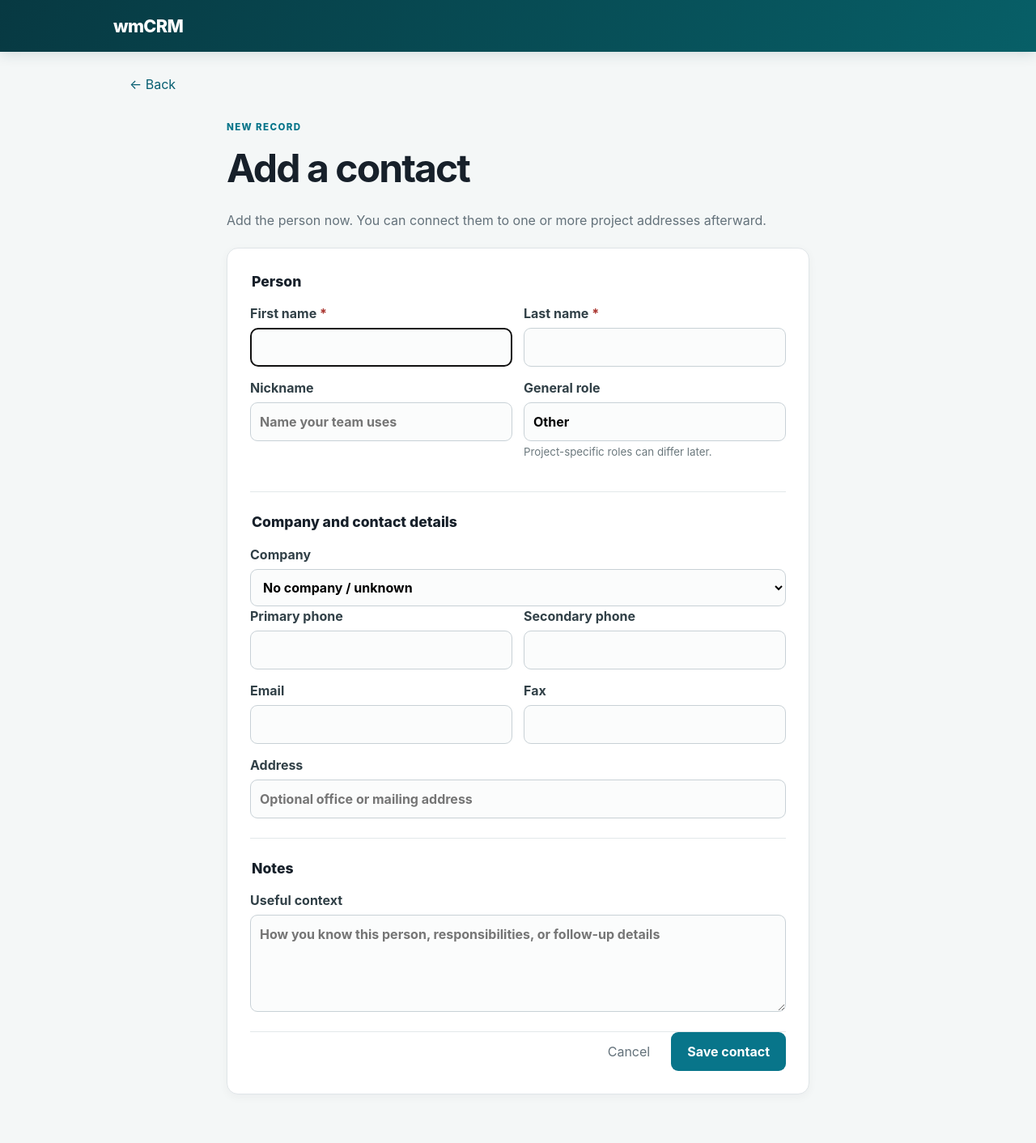
After one commit to zhbitjean/wmCRM, a FastAPI app: template app/templates/contact_form.html in a window 1280 px wide. The commit adds this page. Shown: the whole page at 81% size. Run offline with FastAPI, Linux system fonts and the light colour scheme; the template is opened without the code that fills it, so the values that code supplies are empty.

Commit message:
Add direct contact creation flow

```diff
--- a/app/main.py
+++ b/app/main.py
@@ -49,6 +49,14 @@ def company_detail(company_id:int,request:Request,db:Session=Depends(get_db),use
     c=db.execute(select(ClientCompany).where(ClientCompany.id==company_id).options(joinedload(ClientCompany.contacts),joinedload(ClientCompany.projects).joinedload(Project.property))).unique().scalar_one_or_none()
     if not c: raise HTTPException(404)
     return templates.TemplateResponse(request,"company.html",{"c":c,"user":user})
+@app.get("/contacts/new",response_class=HTMLResponse)
+def new_contact_page(request:Request,db:Session=Depends(get_db),user:User=Depends(office_user)):
+    companies=db.scalars(select(ClientCompany).order_by(ClientCompany.company_name)).all()
+    return templates.TemplateResponse(request,"contact_form.html",{"companies":companies,"user":user})
+@app.post("/contacts/new")
+def create_contact_direct(first_name:str=Form(),last_name:str=Form(),nickname:str|None=Form(None),role:str=Form("Other"),phone:str|None=Form(None),alternate_phone:str|None=Form(None),fax:str|None=Form(None),email:str|None=Form(None),address:str|None=Form(None),company_id:int|None=Form(None),notes:str|None=Form(None),db:Session=Depends(get_db),user:User=Depends(office_user)):
+    contact=Contact(first_name=first_name.strip(),last_name=last_name.strip(),display_name=f"{first_name.strip()} {last_name.strip()}".strip(),nickname=nickname or None,role=role or "Other",phone=phone or None,phone_normalized=digits(phone or ""),alternate_phone=alternate_phone or None,fax=fax or None,email=email or None,address=address or None,company_id=company_id,notes=notes or None,verification_status=VerificationStatus.VERIFIED,last_verified_at=datetime.now(timezone.utc),created_by=user.email,updated_by=user.email)
+    db.add(contact); db.commit(); db.refresh(contact); return RedirectResponse(f"/contacts/{contact.id}",303)
 @app.get("/contacts/{contact_id}",response_class=HTMLResponse)
 def contact_detail(contact_id:int,request:Request,db:Session=Depends(get_db),user:User=Depends(current_user)):
     c=db.execute(select(Contact).where(Contact.id==contact_id).options(joinedload(Contact.company),joinedload(Contact.project_links).joinedload(ProjectContact.project).joinedload(Project.property))).unique().scalar_one_or_none()
--- /dev/null
+++ b/app/static/contact-form.css
@@ -0,0 +1 @@
+.nav-action{background:#fff;color:#075f67!important;padding:8px 12px;border-radius:9px;font-weight:800}.form-heading{max-width:720px;margin:12px auto 22px}.form-heading h1{font-size:clamp(2rem,5vw,3rem);letter-spacing:-.04em;margin:.1em 0}.form-heading p{color:#63717a}.contact-form{max-width:720px;margin:auto;padding:28px}.contact-form fieldset{border:0;padding:0 0 24px;margin:0 0 24px;border-bottom:1px solid #e3e8ea}.contact-form fieldset:last-of-type{margin-bottom:0}.contact-form legend{font-size:1.1rem;font-weight:800;margin-bottom:14px}.contact-form label{display:block;font-weight:700;color:#314047}.contact-form label>span{color:#a9342e}.contact-form input,.contact-form select,.contact-form textarea{display:block;margin-top:6px;background:#fbfcfc}.contact-form label small{display:block;color:#6c797e;font-weight:400;margin-top:4px}.form-grid{display:grid;gap:14px;margin-bottom:14px}.form-grid.two{grid-template-columns:1fr 1fr}.form-actions{display:flex;justify-content:flex-end;align-items:center;gap:12px}.form-actions button{padding:12px 20px}.cancel-button{padding:10px 14px;color:#63717a}@media(max-width:700px){header nav{gap:10px}.nav-action{font-size:0;padding:8px 10px}.nav-action:after{content:'+ Contact';font-size:.9rem}.contact-form{padding:20px}.form-grid.two{grid-template-columns:1fr}.form-actions{position:sticky;bottom:0;background:white;padding-top:12px}.form-actions button{flex:1}.form-heading{margin-top:4px}}
--- a/app/templates/base.html
+++ b/app/templates/base.html
@@ -1 +1 @@
-<!doctype html><html lang="en"><head><meta charset="utf-8"><meta name="viewport" content="width=device-width,initial-scale=1"><title>{% block title %}wmCRM{% endblock %}</title><link rel="stylesheet" href="/static/app.css"></head><body><header><a class="brand" href="/">wmCRM</a>{% if user %}<nav><a href="/">Search</a>{% if user.role.value in ['ADMIN','OFFICE_USER'] %}<a href="/admin">Admin</a>{% endif %}<form action="/logout" method="post"><button class="link">Sign out</button></form></nav>{% endif %}</header><main>{% block content %}{% endblock %}</main></body></html>
+<!doctype html><html lang="en"><head><meta charset="utf-8"><meta name="viewport" content="width=device-width,initial-scale=1"><title>{% block title %}wmCRM{% endblock %}</title><link rel="stylesheet" href="/static/app.css"><link rel="stylesheet" href="/static/contact-form.css"></head><body><header><a class="brand" href="/">wmCRM</a>{% if user %}<nav><a href="/">Search</a>{% if user.role.value in ['ADMIN','OFFICE_USER'] %}<a class="nav-action" href="/contacts/new">+ Add Contact</a><a href="/admin">Admin</a>{% endif %}<form action="/logout" method="post"><button class="link">Sign out</button></form></nav>{% endif %}</header><main>{% block content %}{% endblock %}</main></body></html>
--- /dev/null
+++ b/app/templates/contact_form.html
@@ -0,0 +1,10 @@
+{% extends 'base.html' %}{% block title %}Add contact · wmCRM{% endblock %}{% block content %}
+<a class="back" href="{{ request.headers.get('referer') or '/' }}">← Back</a>
+<div class="form-heading"><span class="eyebrow">New record</span><h1>Add a contact</h1><p>Add the person now. You can connect them to one or more project addresses afterward.</p></div>
+<form method="post" action="/contacts/new" class="card contact-form">
+  <fieldset><legend>Person</legend><div class="form-grid two"><label>First name <span>*</span><input name="first_name" required autofocus autocomplete="given-name"></label><label>Last name <span>*</span><input name="last_name" required autocomplete="family-name"></label></div><div class="form-grid two"><label>Nickname<input name="nickname" placeholder="Name your team uses"></label><label>General role<input name="role" placeholder="e.g. Superintendent" value="Other"><small>Project-specific roles can differ later.</small></label></div></fieldset>
+  <fieldset><legend>Company and contact details</legend><label>Company<select name="company_id"><option value="">No company / unknown</option>{% for c in companies %}<option value="{{ c.id }}">{{ c.company_name }}</option>{% endfor %}</select></label><div class="form-grid two"><label>Primary phone<input name="phone" type="tel" autocomplete="tel"></label><label>Secondary phone<input name="alternate_phone" type="tel"></label><label>Email<input name="email" type="email" autocomplete="email"></label><label>Fax<input name="fax" type="tel"></label></div><label>Address<input name="address" autocomplete="street-address" placeholder="Optional office or mailing address"></label></fieldset>
+  <fieldset><legend>Notes</legend><label>Useful context<textarea name="notes" rows="4" placeholder="How you know this person, responsibilities, or follow-up details"></textarea></label></fieldset>
+  <div class="form-actions"><a href="/" class="cancel-button">Cancel</a><button type="submit">Save contact</button></div>
+</form>
+{% endblock %}
```
Also changed, not shown: tests/test_core.py (+9 -0 lines), 1 other file.
